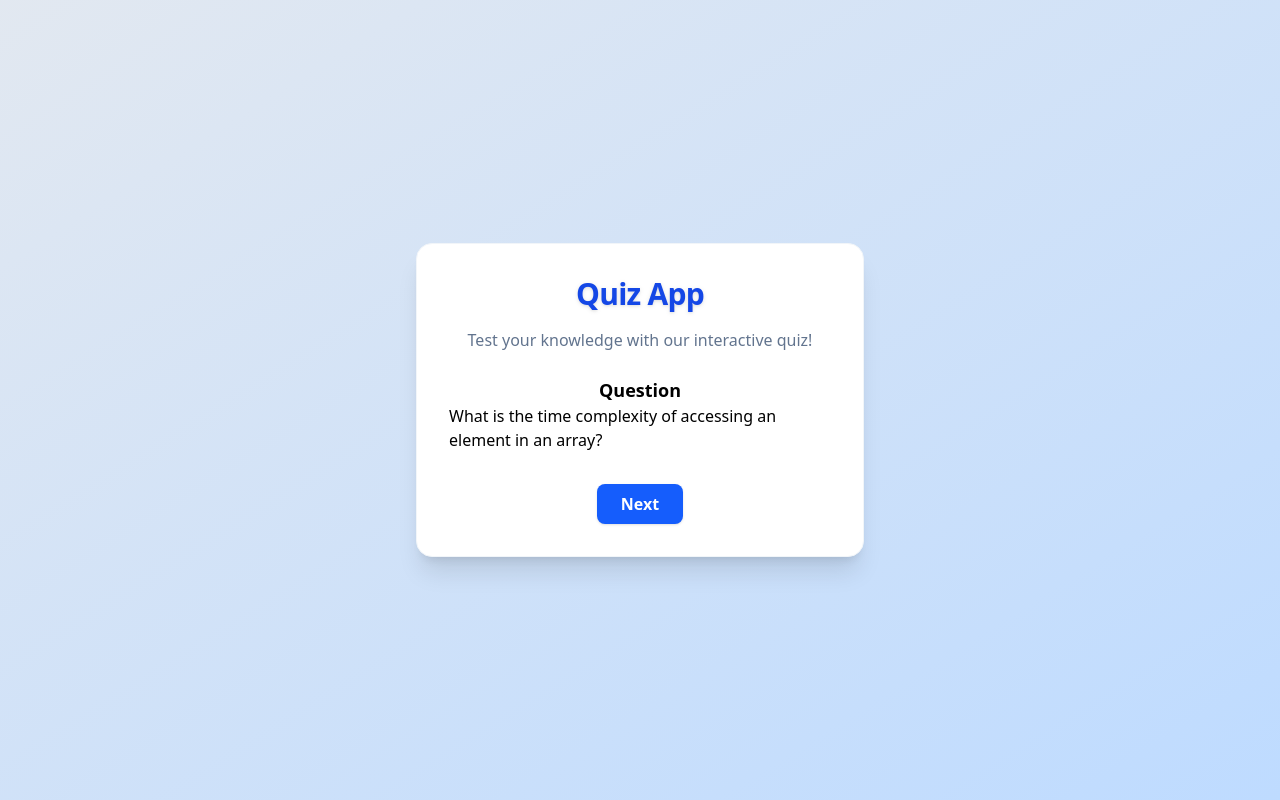
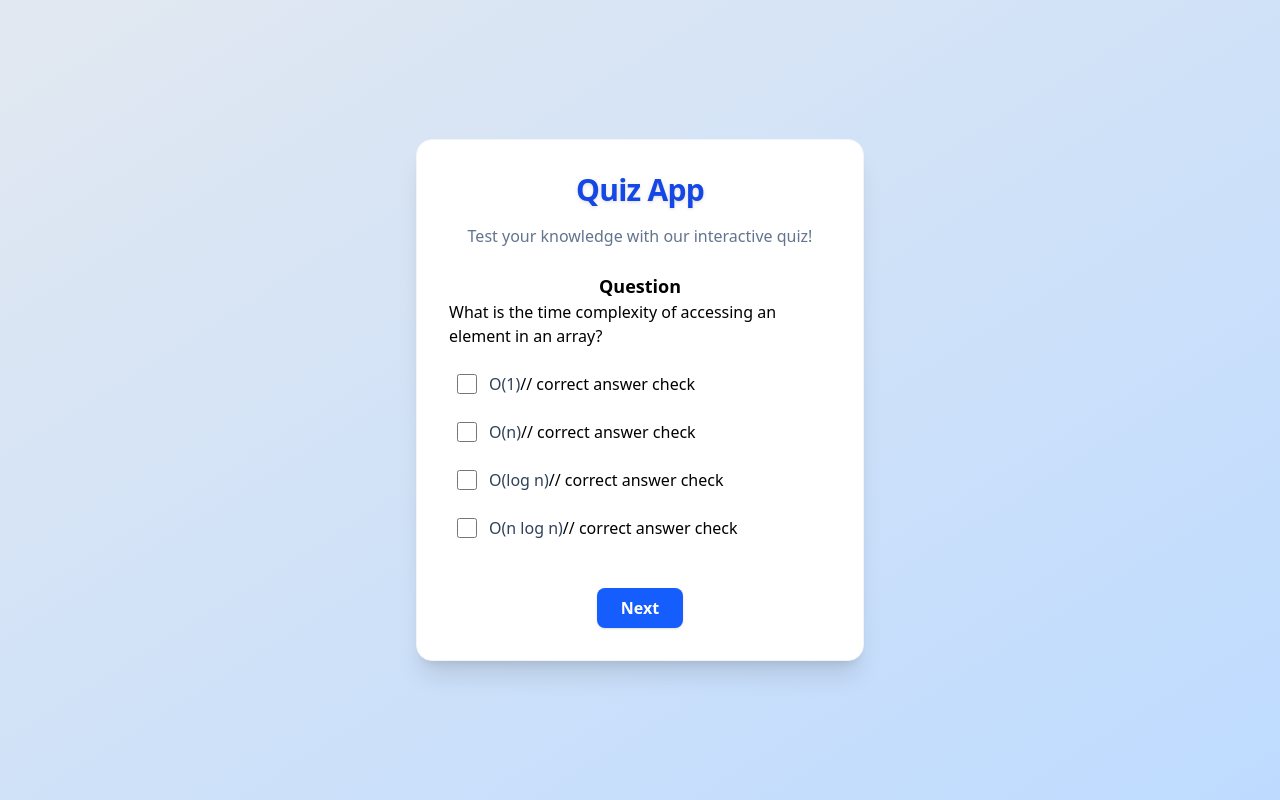
Before and after one commit to andols-dev/quiz-app, a React (Vite) app: page / in a window 1280 px wide. Built offline with nearby package versions, Linux system fonts and the light colour scheme.

Commit message:
add checkboxes

```diff
--- a/src/App.jsx
+++ b/src/App.jsx
@@ -3,7 +3,11 @@ import { questions } from "./data.js";
 
 const App = () => {
   const [index, UpdateIndex] = React.useState(0);
-  console.log(index);
+  const [selectedOption, setSelectedOption] = React.useState();
+ React.useEffect(() => {
+    setSelectedOption(null); // Reset selection when question changes
+  }, [index]);
+  console.log(selectedOption)
   return (
     <div className="min-h-screen flex flex-col items-center justify-center bg-gradient-to-br from-slate-200 to-blue-200">
       <div className="w-full max-w-md bg-white p-8 rounded-2xl shadow-xl border border-slate-100 flex flex-col items-center">
@@ -16,7 +20,29 @@ const App = () => {
         {/* Quiz content will go here */}
         <h2 className="text-lg font-bold">Question</h2>
         {questions[index].question}
+        <div className="mt-4 w-full">
+          {questions[index].options.map((option) => (
+            <div
+              key={option.id}
+              className="flex items-center mb-2 p-2 rounded-lg hover:bg-blue-50 transition-colors duration-200 cursor-pointer"
+            >
+              <input
+                type="checkbox"
+                checked={option.id === selectedOption}
+                onChange={() => setSelectedOption(option.id)}
+                className="mr-3 h-5 w-5 text-blue-600 border-gray-300 rounded focus:ring-blue-500 focus:ring-2"
+              />
+              <label className="text-slate-700">{option.text}</label>
 
+              // correct answer check
+              {selectedOption === option.id && (
+                <span className="ml-2 text-green-500">
+                  {option.isCorrect ? "✔️ Correct" : "❌ Incorrect"}
+                </span>
+              )}
+            </div>
+          ))}
+        </div>
         <button
           onClick={() => {
             if (index + 1 < questions.length) {
```
